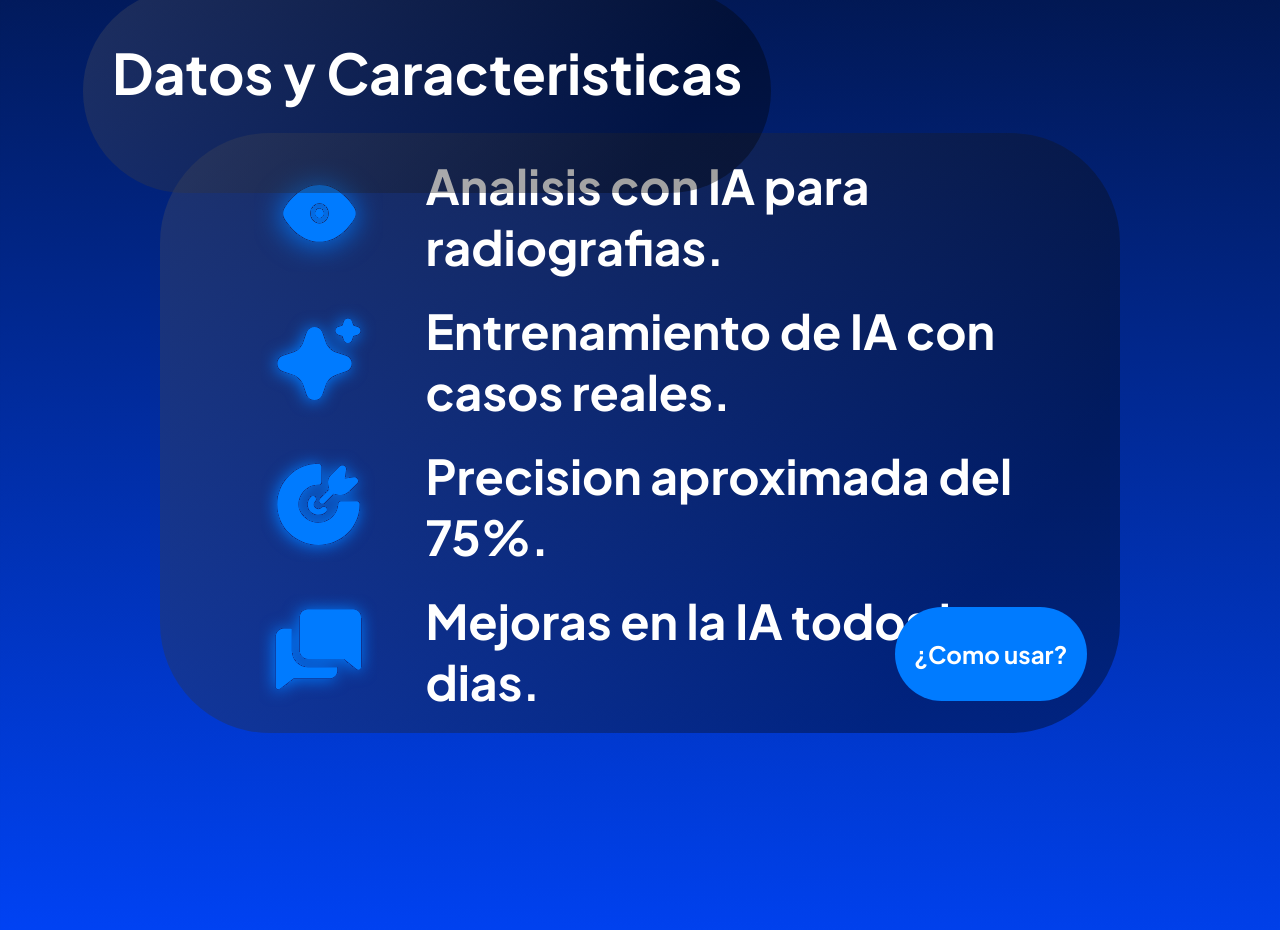
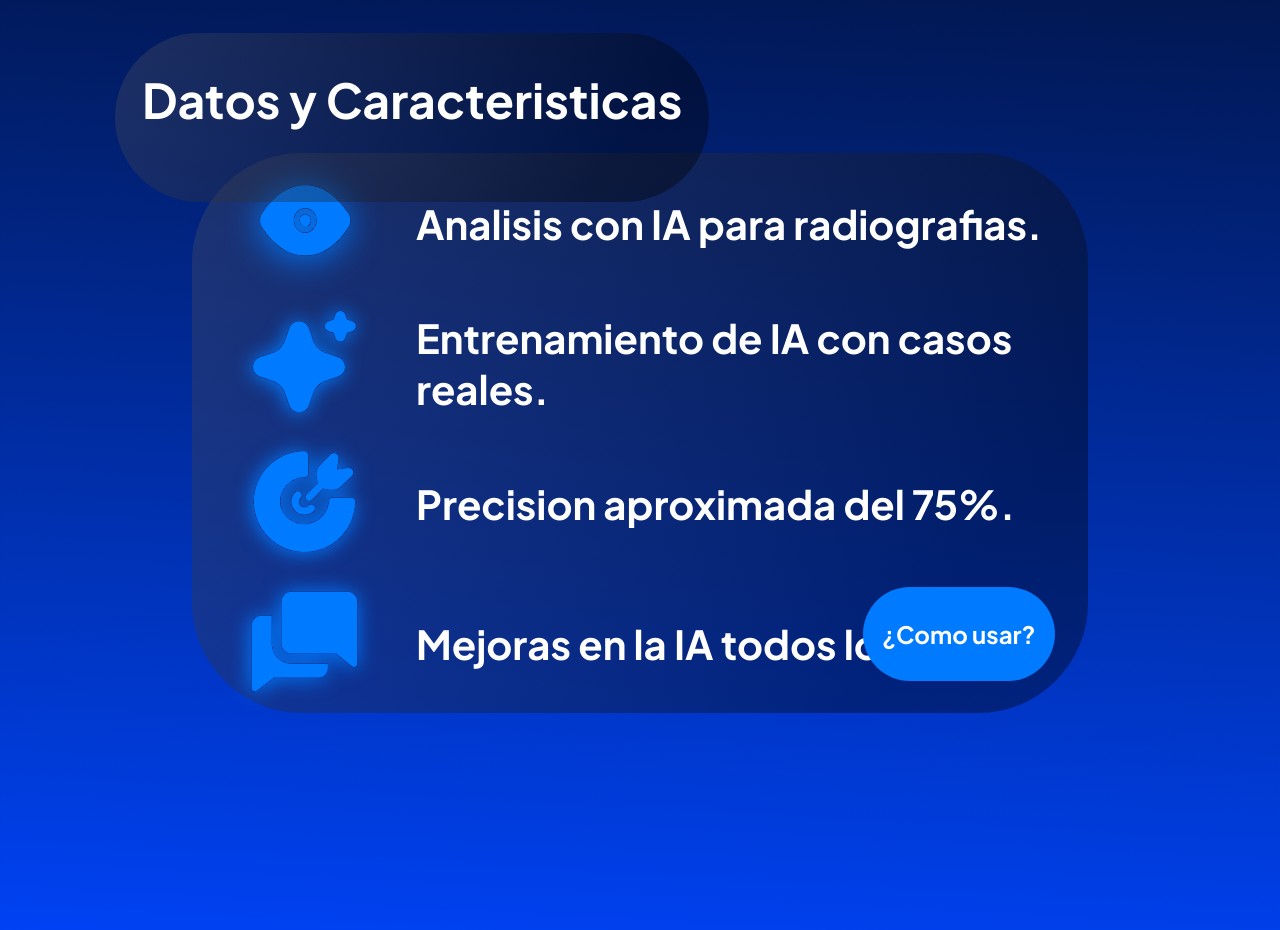
Before and after one commit to MatiasGrynfeld/Landing-Page-PipeEye, a React (Vite) app: page / in a window 1280 px wide. Shown: the part 767-1697 px from the top of the page. Built offline with nearby package versions, Linux system fonts and the light colour scheme.

Commit message:
corrijo tamaños en caracteristicas

```diff
--- a/src/css/caracteristicas.css
+++ b/src/css/caracteristicas.css
@@ -8,26 +8,24 @@
 
 .caracteristicas-container {
     position: relative;
-    width: 75vw;
-    height: 75vh;
+    width: 70vw;
+    height: 70vh;
     border-radius: 110px;
     background: linear-gradient(
         127deg,
         rgba(77, 81, 100, 0.37) 0%,
         rgba(0, 0, 0, 0.37) 83.13%
     );
-    background-size: 100% 100%;
-    background-position: left top;
 }
 
 .caracteristicas-container::before {
     content: "Datos y Caracteristicas";
     position: absolute;
-    top: -18vh;
+    top: -15vh;
     left: -6vw;
-    padding: 5% 3% 9% 3%;
+    padding: 4% 3% 8% 3%;
     border-radius: 110px;
-    font-size: 3.5rem;
+    font-size: 3rem;
     font-weight: 700;
     display: flex;
     align-items: center;
@@ -44,7 +42,6 @@
     height: 100%;
     display: flex;
     flex-direction: column;
-    padding: 10px 35px;
     background: transparent;
 }
 
@@ -54,7 +51,6 @@
     align-items: center;
     justify-content: flex-start;
     height: 25%;
-    padding: 1rem;
     box-sizing: border-box;
 }
 
@@ -67,7 +63,7 @@
 
 .caracteristicas-parte-texto-wrapper {
     flex: 1;
-    font-size: 3rem;
+    font-size: 2.5rem;
     font-weight: 700;
 }
 
```
